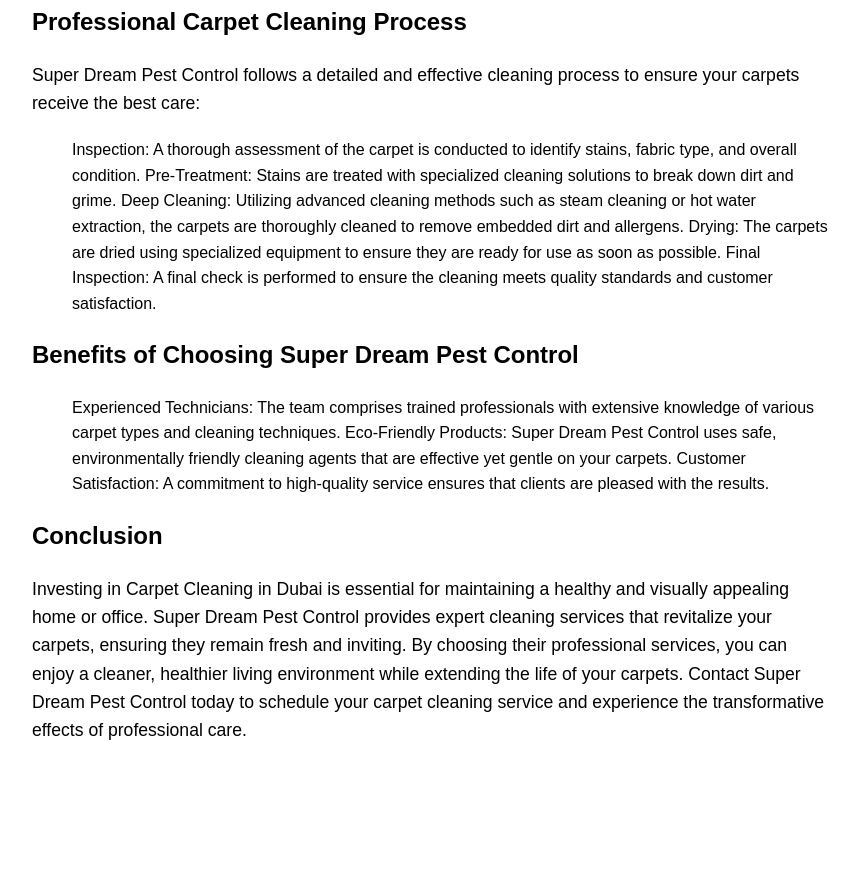
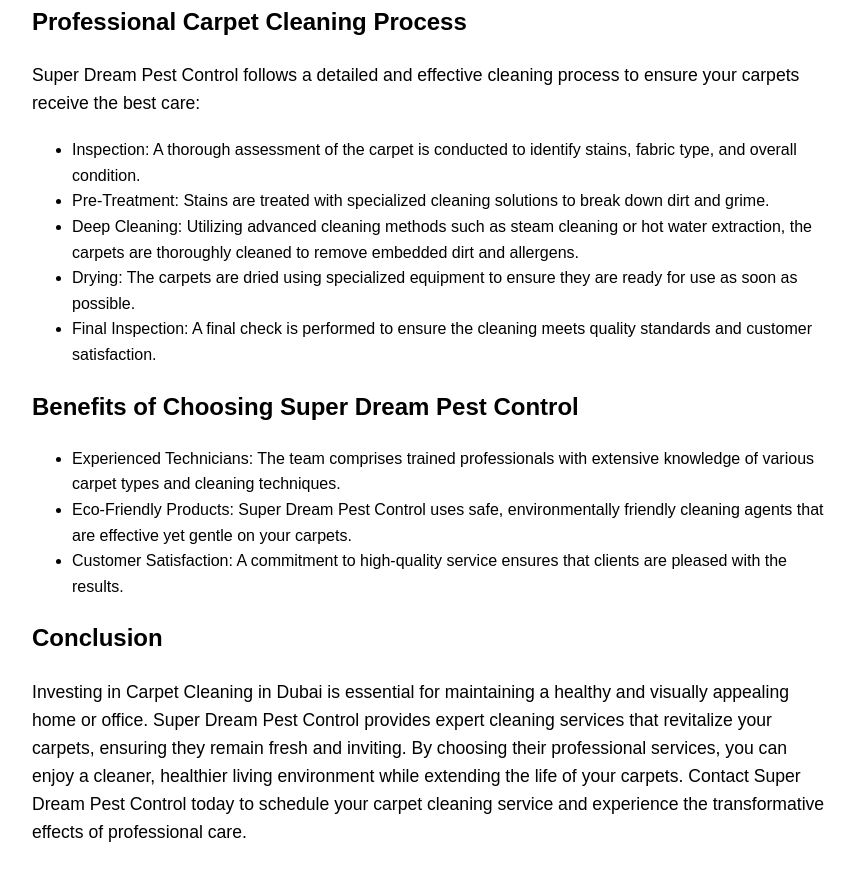
Before and after one commit to imarkwilson/carpetcleaning, a plain HTML site: page index.html in a window 1280 px wide. Shown: the part 1407-2287 px from the top of the page, without its empty margins (208-1067 px from the left). Before the commit the page ends 2191 px from the top, so only its background shows below. Drawn offline with Linux system fonts and the light colour scheme.

Commit message:
Update index.html

```diff
--- a/index.html
+++ b/index.html
@@ -79,18 +79,18 @@
    <h2> Professional Carpet Cleaning Process</h2>
 <p>Super Dream Pest Control follows a detailed and effective cleaning process to ensure your carpets receive the best care:</p>
 <ul>
-  <list>Inspection: A thorough assessment of the carpet is conducted to identify stains, fabric type, and overall condition.</list>
-<list>Pre-Treatment: Stains are treated with specialized cleaning solutions to break down dirt and grime.</list>
-<list>Deep Cleaning: Utilizing advanced cleaning methods such as steam cleaning or hot water extraction, the carpets are thoroughly cleaned to remove embedded dirt and allergens.</list>
-<list>Drying: The carpets are dried using specialized equipment to ensure they are ready for use as soon as possible.</list>
-<list>Final Inspection: A final check is performed to ensure the cleaning meets quality standards and customer satisfaction.</list>
+  <li>Inspection: A thorough assessment of the carpet is conducted to identify stains, fabric type, and overall condition.</list>
+<li>Pre-Treatment: Stains are treated with specialized cleaning solutions to break down dirt and grime.</li>
+<li>Deep Cleaning: Utilizing advanced cleaning methods such as steam cleaning or hot water extraction, the carpets are thoroughly cleaned to remove embedded dirt and allergens.</li>
+<li>Drying: The carpets are dried using specialized equipment to ensure they are ready for use as soon as possible.</li>
+<li>Final Inspection: A final check is performed to ensure the cleaning meets quality standards and customer satisfaction.</li>
 </ul>
 
    <h2> Benefits of Choosing Super Dream Pest Control</h2>
 <ul>
-  <list>Experienced Technicians: The team comprises trained professionals with extensive knowledge of various carpet types and cleaning techniques.</list>
-<list>Eco-Friendly Products: Super Dream Pest Control uses safe, environmentally friendly cleaning agents that are effective yet gentle on your carpets.</list>
-<list>Customer Satisfaction: A commitment to high-quality service ensures that clients are pleased with the results.</list>
+  <li>Experienced Technicians: The team comprises trained professionals with extensive knowledge of various carpet types and cleaning techniques.</li>
+<li>Eco-Friendly Products: Super Dream Pest Control uses safe, environmentally friendly cleaning agents that are effective yet gentle on your carpets.</li>
+<li>Customer Satisfaction: A commitment to high-quality service ensures that clients are pleased with the results.</li>
 </ul>
 
     <h2>Conclusion</h2>
```
